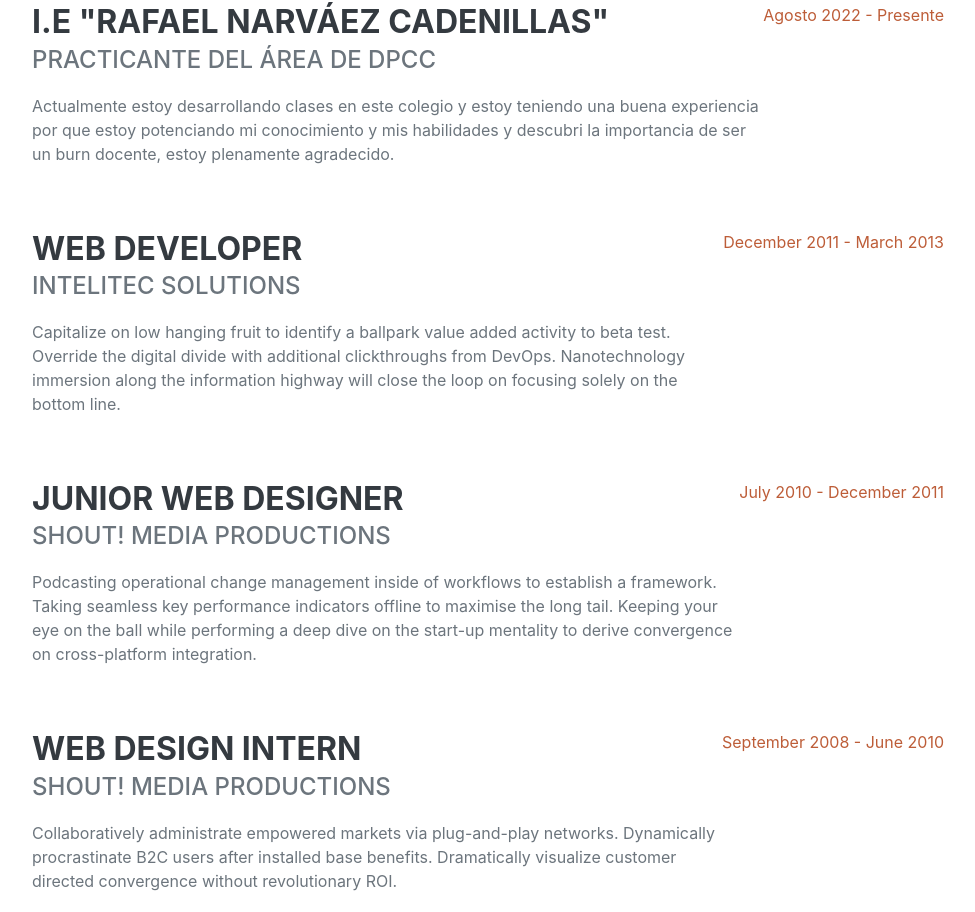
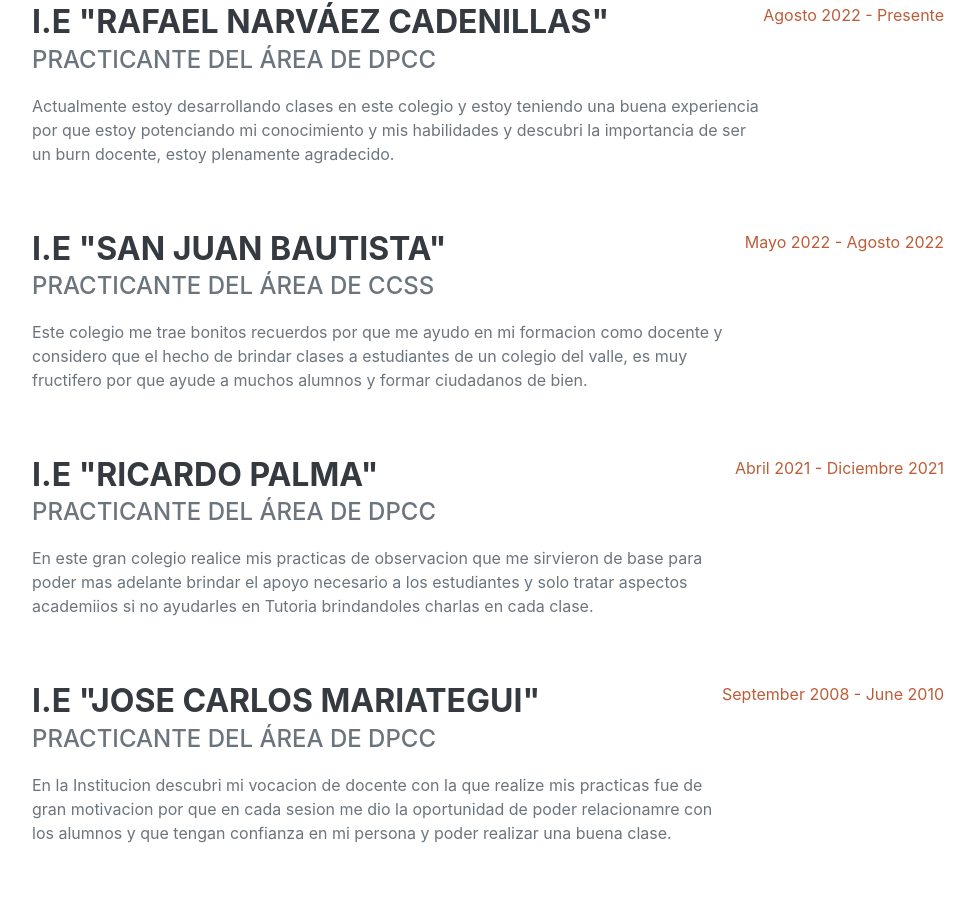
Before and after one commit to RichardGalloso/MI-CURRICULUM-VITAE_2022, a plain HTML site: page index.html in a window 1280 px wide. Shown: the part 993-1905 px from the top of the page, without its empty margins (288-1263 px from the left). Drawn offline with nearby package versions, Linux system fonts and the light colour scheme; a web font is replaced by a local one.

Commit message:
Update index.html

```diff
--- a/index.html
+++ b/index.html
@@ -44,7 +44,7 @@
                         <span class="text-primary">Galloso</span>
                     </h1>
                     <div class="subheading mb-5">
-                        : Calle Ricardo Palma Mz 2ª LT9 Pesqueda, Trujillo. (+51) 956 166 245.
+                        Calle Ricardo Palma Mz 2ª LT9 Pesqueda, Trujillo. (+51) 956 166 245.
                         <a href="mailto:name@email.com">rgalloso@unitru.edu.pe</a>
                     </div>
                     <p class="lead mb-5">Hola es un placer saludarles, soy estudiante de la universidad nacional de Trujillo, de la carrera de educación secundaria en la especialidad de Filosofia, Psicologia y ciencias sociales, actualmente tengo 23 años de edad, estoy cursando el octavo ciclo, me gusta mucho mi carrera, me agrada el hecho de poder orientar y formar a los estudiantes</p>
@@ -72,25 +72,25 @@
                     </div>
                     <div class="d-flex flex-column flex-md-row justify-content-between mb-5">
                         <div class="flex-grow-1">
-                            <h3 class="mb-0">Web Developer</h3>
-                            <div class="subheading mb-3">Intelitec Solutions</div>
-                            <p>Capitalize on low hanging fruit to identify a ballpark value added activity to beta test. Override the digital divide with additional clickthroughs from DevOps. Nanotechnology immersion along the information highway will close the loop on focusing solely on the bottom line.</p>
+                            <h3 class="mb-0">I.E "SAN JUAN BAUTISTA"</h3>
+                            <div class="subheading mb-3">PRACTICANTE DEL ÁREA DE CCSS </div>
+                            <p> Este colegio me trae bonitos recuerdos por que me ayudo en mi formacion como docente y considero que el hecho de brindar clases a estudiantes de un colegio del valle, es muy fructifero por que ayude a muchos alumnos y formar ciudadanos de bien.</p>
                         </div>
-                        <div class="flex-shrink-0"><span class="text-primary">December 2011 - March 2013</span></div>
+                        <div class="flex-shrink-0"><span class="text-primary">Mayo 2022 - Agosto 2022</span></div>
                     </div>
                     <div class="d-flex flex-column flex-md-row justify-content-between mb-5">
                         <div class="flex-grow-1">
-                            <h3 class="mb-0">Junior Web Designer</h3>
-                            <div class="subheading mb-3">Shout! Media Productions</div>
-                            <p>Podcasting operational change management inside of workflows to establish a framework. Taking seamless key performance indicators offline to maximise the long tail. Keeping your eye on the ball while performing a deep dive on the start-up mentality to derive convergence on cross-platform integration.</p>
+                            <h3 class="mb-0">I.E "RICARDO PALMA"</h3>
+                            <div class="subheading mb-3">PRACTICANTE DEL ÁREA DE DPCC</div>
+                            <p> En este gran colegio realice mis practicas de observacion que me sirvieron de base para poder mas adelante brindar el apoyo necesario a los estudiantes y solo tratar aspectos academiios si no ayudarles en Tutoria brindandoles charlas en cada clase. </p>
                         </div>
-                        <div class="flex-shrink-0"><span class="text-primary">July 2010 - December 2011</span></div>
+                        <div class="flex-shrink-0"><span class="text-primary">Abril 2021 - Diciembre 2021</span></div>
                     </div>
                     <div class="d-flex flex-column flex-md-row justify-content-between">
                         <div class="flex-grow-1">
-                            <h3 class="mb-0">Web Design Intern</h3>
-                            <div class="subheading mb-3">Shout! Media Productions</div>
-                            <p>Collaboratively administrate empowered markets via plug-and-play networks. Dynamically procrastinate B2C users after installed base benefits. Dramatically visualize customer directed convergence without revolutionary ROI.</p>
+                            <h3 class="mb-0">I.E "JOSE CARLOS MARIATEGUI"</h3>
+                            <div class="subheading mb-3">PRACTICANTE DEL ÁREA DE DPCC</div>
+                            <p>En la Institucion descubri mi vocacion de docente con la que realize mis practicas fue de gran motivacion por que en cada sesion me dio la oportunidad de poder relacionamre con los alumnos y que tengan confianza en mi persona y poder realizar una buena clase.</p>
                         </div>
                         <div class="flex-shrink-0"><span class="text-primary">September 2008 - June 2010</span></div>
                     </div>
@@ -108,7 +108,7 @@
                             <div>Actualmente estoy cursando el octavo ciclo de la carrera</div>
                             <p>Estoy participando en diferentes actividades de la UNT</p>
                         </div>
-                        <div class="flex-shrink-0"><span class="text-primary">Abril 2019 - Presente</span></div>
+                        <div class="flex-shrink-0"><span class="text-primary">Marzo 2021 - Julio 2021</span></div>
                     </div>
                     <div class="d-flex flex-column flex-md-row justify-content-between">
                         <div class="flex-grow-1">
```
